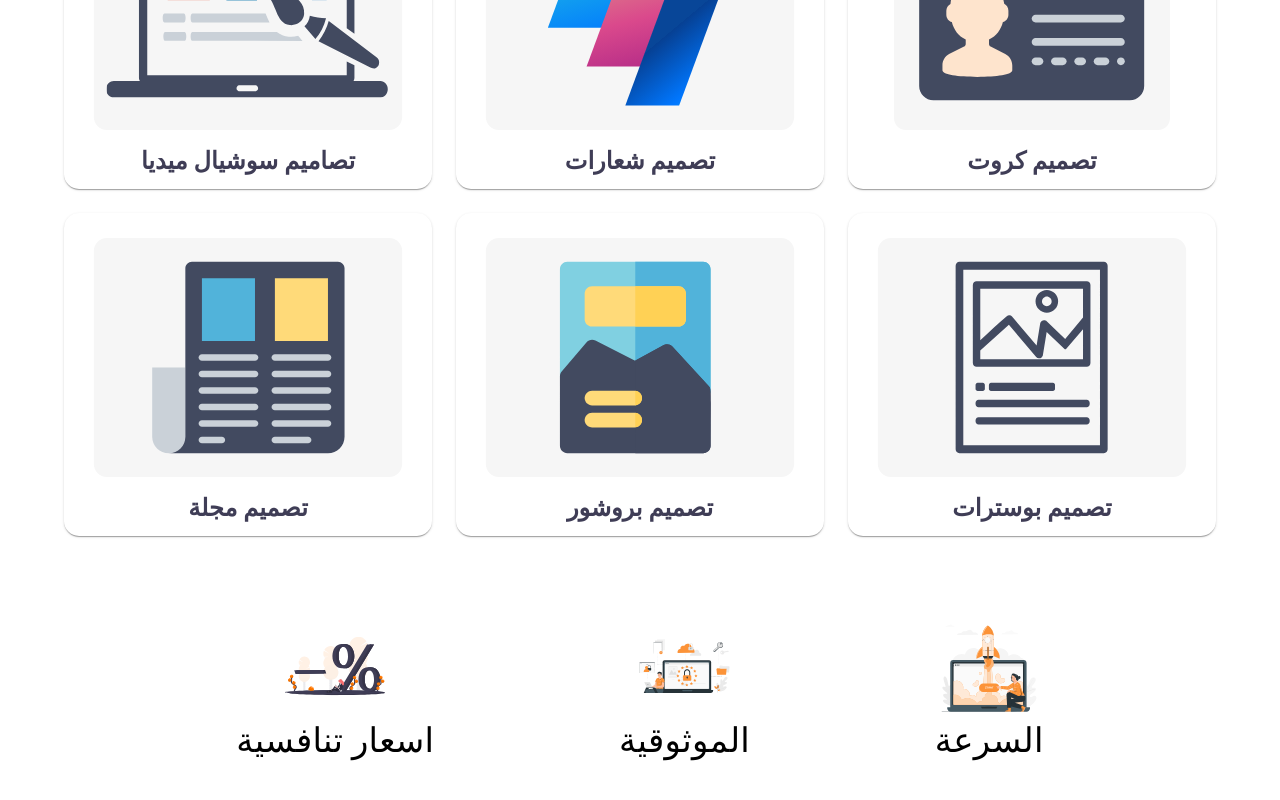
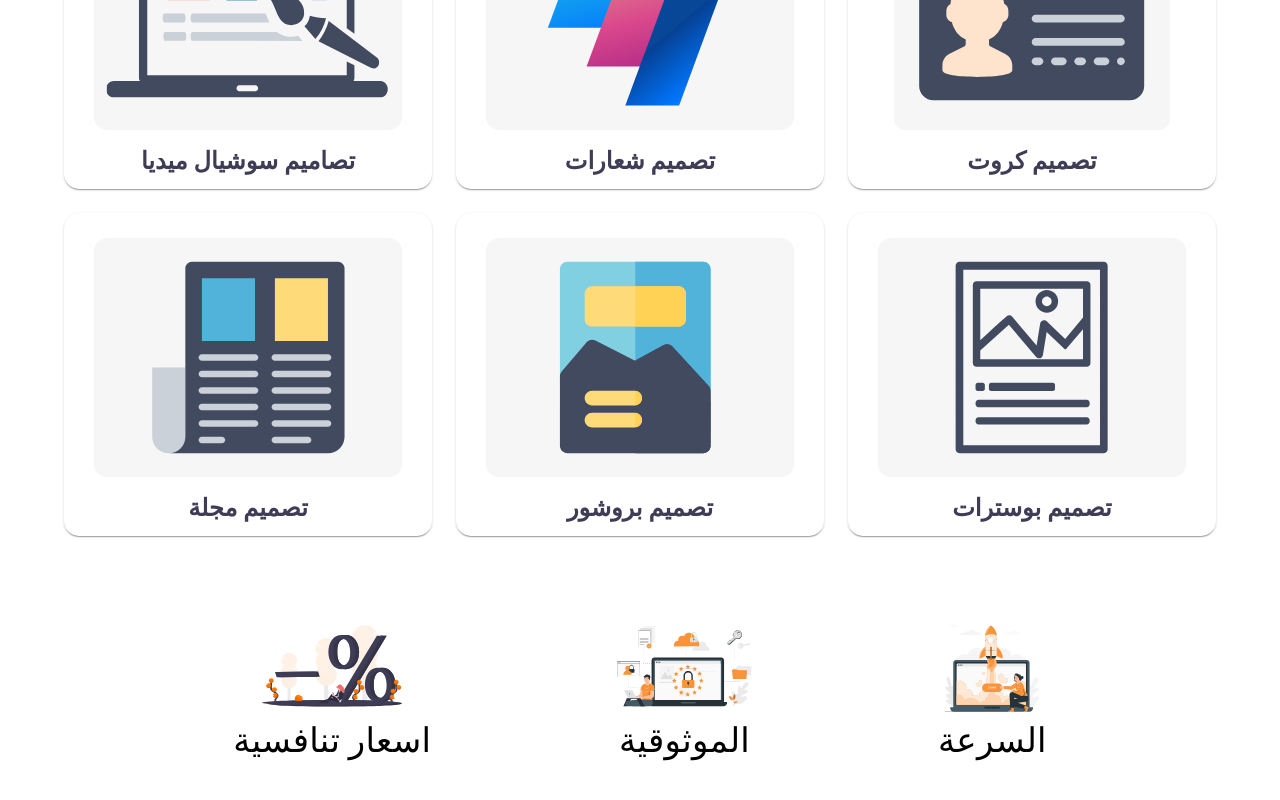
Before and after one commit to AmeerAliCS/Orange, a Next.js app: page / in a window 1280 px wide. Shown: the part 2117-2917 px from the top of the page. Built offline with nearby package versions, Linux system fonts and the light colour scheme.

Commit message:
some fix in features section

```diff
--- a/components/home/Features.jsx
+++ b/components/home/Features.jsx
@@ -8,11 +8,11 @@ export default function Features() {
       <Container sx={{textAlign: 'center'}}>
         <Stack p={10} direction='row' justifyContent='space-around'>
         <Box>
-        <Image src='/features_icon/percent_icon.svg' width='100' height='100' />
+        <Image src='/features_icon/percent_icon.svg' width='140' height='100' />
         <Typography variant="h4">اسعار تنافسية</Typography>
         </Box>
         <Box>
-        <Image src='/features_icon/security_icon.svg' width='100' height='100' />
+        <Image src='/features_icon/security_icon.svg' width='150' height='100' />
         <Typography variant="h4">الموثوقية</Typography>
         </Box>
         <Box>
```
